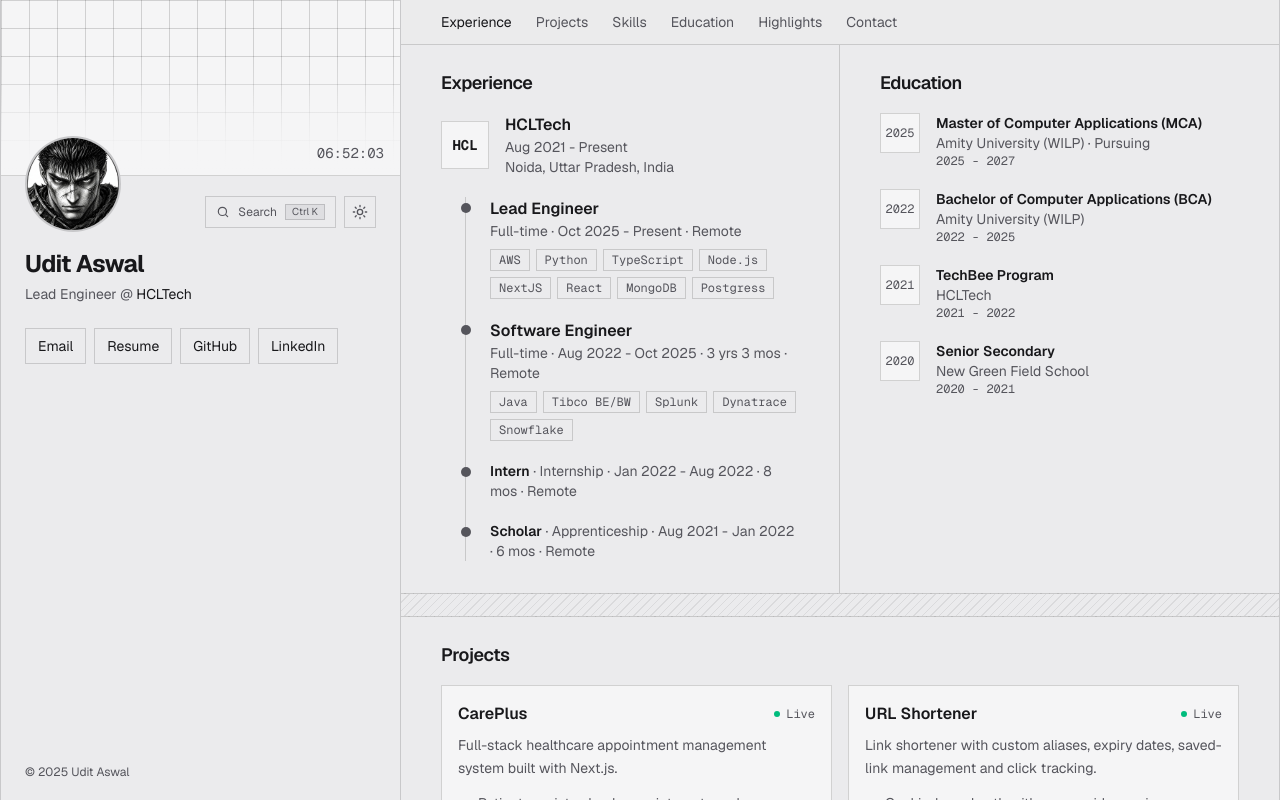
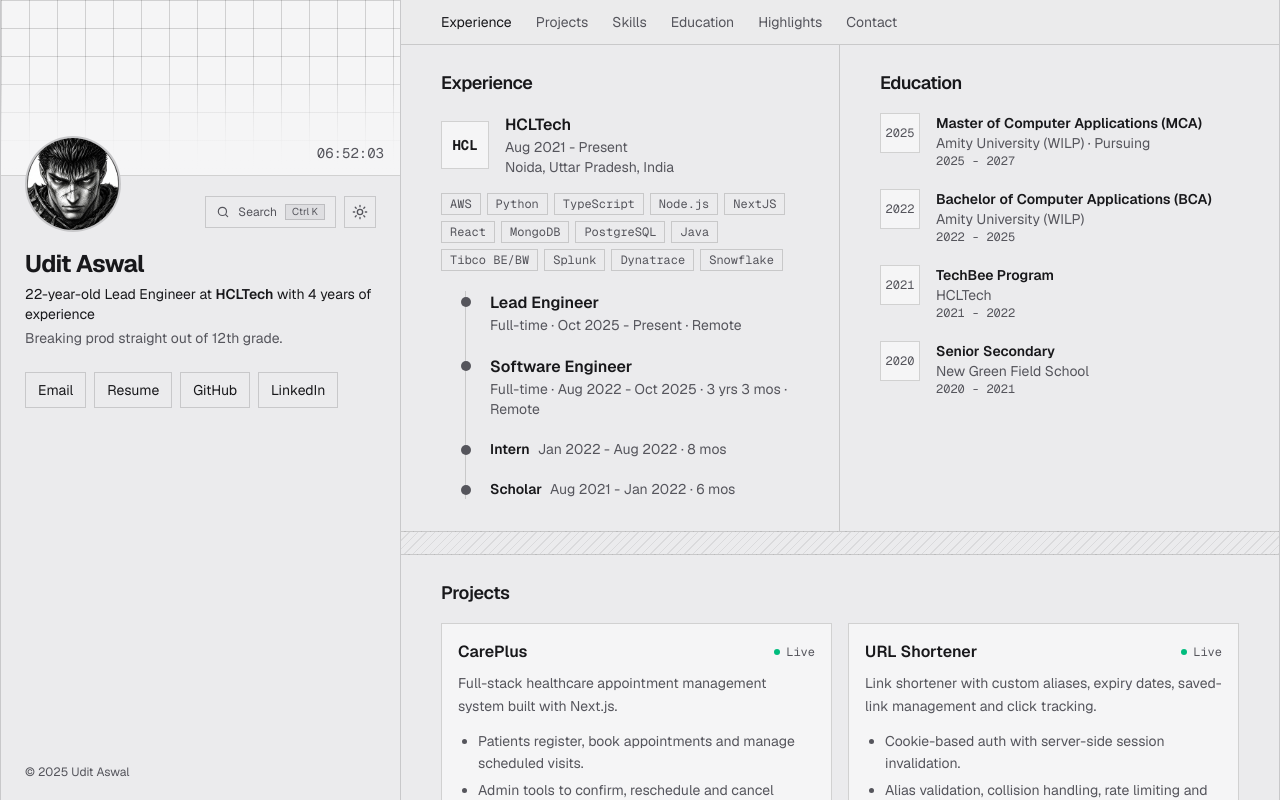
Before and after one commit to uditaswal/Portfolio, a Next.js app: page / in a window 1280 px wide. Built offline with nearby package versions, Linux system fonts and the light colour scheme.

Commit message:
Update hero tagline, company-level skills and compact role rows

```diff
--- a/src/app/components/sections/Experience.tsx
+++ b/src/app/components/sections/Experience.tsx
@@ -28,6 +28,14 @@
               </div>
             </header>
 
+            {job.skills && (
+              <div className="mt-4 flex flex-wrap gap-1.5">
+                {job.skills.map((skill) => (
+                  <Tag key={skill}>{skill}</Tag>
+                ))}
+              </div>
+            )}
+
             {/* The left border is the timeline; each role's dot sits on it. */}
             <ol className="mt-5 ml-6 space-y-5 border-l">
               {job.roles.map((role) => {
@@ -49,10 +57,13 @@
                     />
 
                     {role.compact ? (
-                      // One line: title, then the details in grey.
-                      <p className="text-sm">
+                      // Short row: title, then dates and length in grey. Type and
+                      // work mode are left out here to keep it uncluttered.
+                      <p className="flex flex-wrap items-baseline gap-x-2 text-sm">
                         <span className="font-semibold">{role.title}</span>
-                        <span className="text-muted-foreground"> · {meta}</span>
+                        <span className="text-muted-foreground">
+                          {[role.period, role.duration].filter(Boolean).join(" · ")}
+                        </span>
                       </p>
                     ) : (
                       <>
--- a/src/app/components/sections/Hero.tsx
+++ b/src/app/components/sections/Hero.tsx
@@ -45,16 +45,25 @@
         <h1 className="mt-4 text-2xl font-bold tracking-tight">
           {profile.name}
         </h1>
+        {/* Previous subtitle:
         <p className="mt-1 text-sm text-muted-foreground">
           {profile.role} @{" "}
+          <a href={profile.companyUrl} ...>{profile.company}</a>
+        </p> */}
+        <p className="mt-1 text-sm">
+          {profile.age}-year-old {profile.role} at{" "}
           <a
             href={profile.companyUrl}
             target="_blank"
             rel="noopener noreferrer"
-            className="text-foreground underline-offset-4 hover:underline"
+            className="font-semibold underline-offset-4 hover:underline"
           >
             {profile.company}
-          </a>
+          </a>{" "}
+          with {profile.yearsOfExperience} years of experience
+        </p>
+        <p className="mt-1 text-sm text-muted-foreground">
+          Breaking prod straight out of 12th grade.
         </p>
 
         {/* <ul className="mt-5 list-disc space-y-1.5 pl-5 text-sm leading-relaxed marker:text-muted-foreground">
--- a/src/app/data.ts
+++ b/src/app/data.ts
@@ -21,6 +21,9 @@
   name: "Udit Aswal",
   role: "Lead Engineer",
   company: "HCLTech",
+  /** Shown in the hero as "{age}-year-old ... with {yearsOfExperience} years of experience". Update by hand. */
+  age: 22,
+  yearsOfExperience: 4,
   companyUrl: "https://www.hcltech.com/",
   email: "udit.aswal37@gmail.com",
   github: "https://www.github.com/uditaswal",
@@ -75,6 +78,8 @@
   location?: string;
   /** Total time at the company, shown next to the name. */
   tenure?: string;
+  /** Skills used across the whole stay. Shown once under the company name, so roles don't repeat them. */
+  skills?: string[];
   /** Newest role first. They render as a vertical timeline. */
   roles: Role[];
 };
@@ -85,6 +90,10 @@
     logo: "HCL",
     location: "Noida, Uttar Pradesh, India",
     tenure: "Aug 2021 - Present",
+    skills: [
+      "AWS", "Python", "TypeScript", "Node.js", "NextJS", "React", "MongoDB", "PostgreSQL",
+      "Java", "Tibco BE/BW", "Splunk", "Dynatrace", "Snowflake",
+    ],
     roles: [
       {
         title: "Lead Engineer",
@@ -98,7 +107,6 @@
         //   "Debug production issues across Java, TIBCO BE/BW, Talend and AWS microservices affecting customer payment flows.",
         //   "Troubleshoot, tune and report on Oracle SQL, Snowflake and Couchbase Capella.",
         // ],
-        skills: ["AWS","Python","TypeScript","Node.js", "NextJS", "React", "MongoDB","Postgress"],
       },
       {
         title: "Software Engineer",
@@ -106,7 +114,6 @@
         period: "Aug 2022 - Oct 2025",
         duration: "3 yrs 3 mos",
         mode: "Remote",
-        skills: [ "Java","Tibco BE/BW","Splunk", "Dynatrace", "Snowflake"],
       },
       {
         title: "Intern",
```
